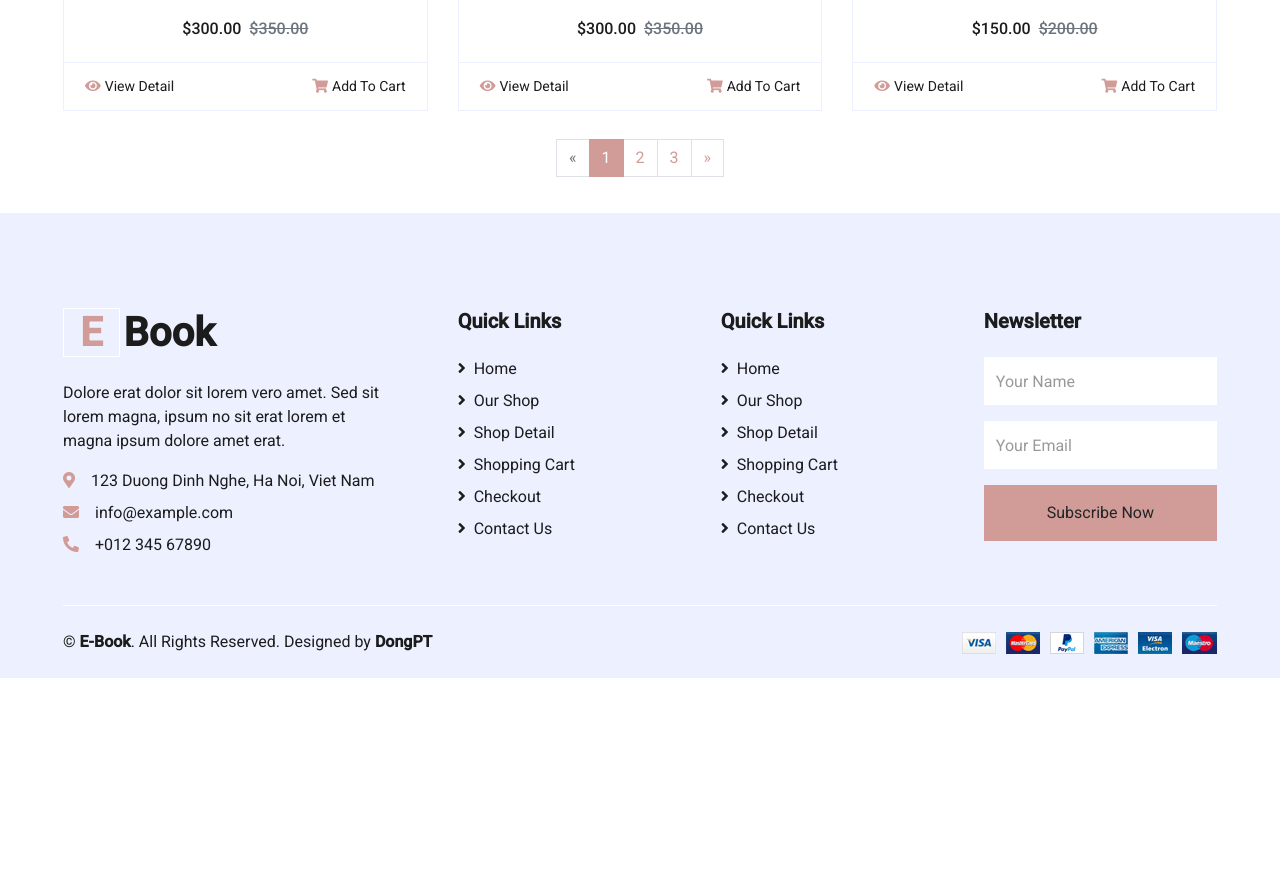
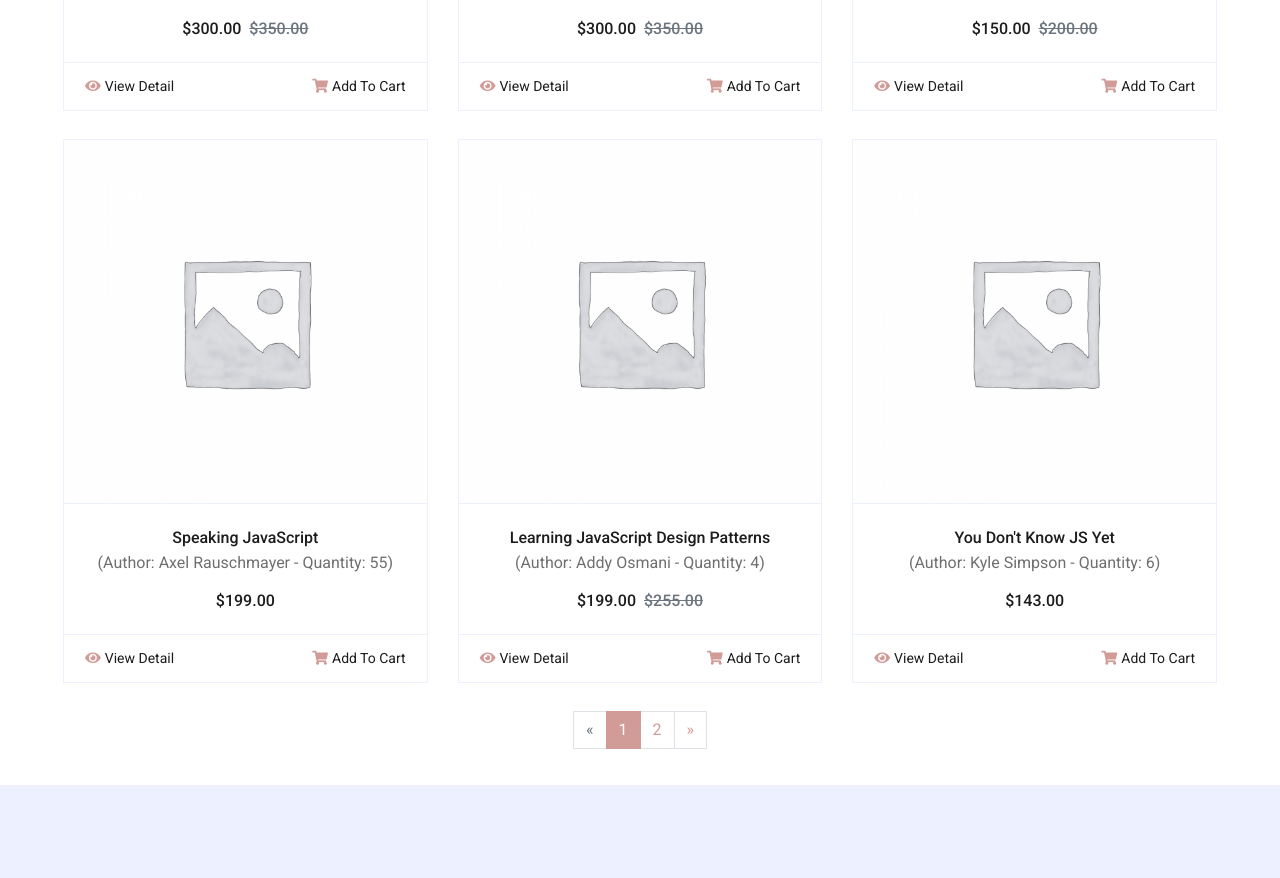
Before and after one commit to dongtrung55/angular, an Angular app in the folder week2/learnAngular/: page /books in a window 1280 px wide. Shown: the part 1080-1958 px from the top of the page. Before the commit the page ends 1758 px from the top, so only its background shows below. Built offline with nearby package versions, Linux system fonts and the light colour scheme; data requests are answered from the project's data file.

Commit message:
update week3

```diff
--- a/week2/learnAngular/src/app/books/book-list/book-list.component.ts
+++ b/week2/learnAngular/src/app/books/book-list/book-list.component.ts
@@ -9,7 +9,7 @@
 })
 export class BookListComponent {
   books: any[] = [];
-  itemsPerPage = 3;
+  itemsPerPage = 6;
   currentPage = 1;
   selectedSort: string = '';
 
```
